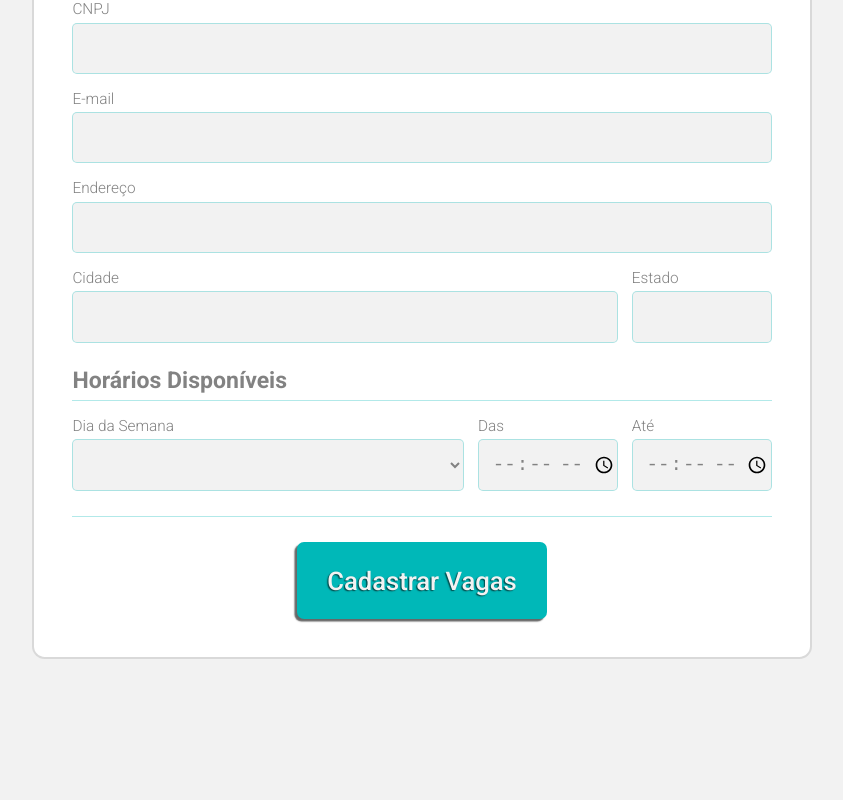
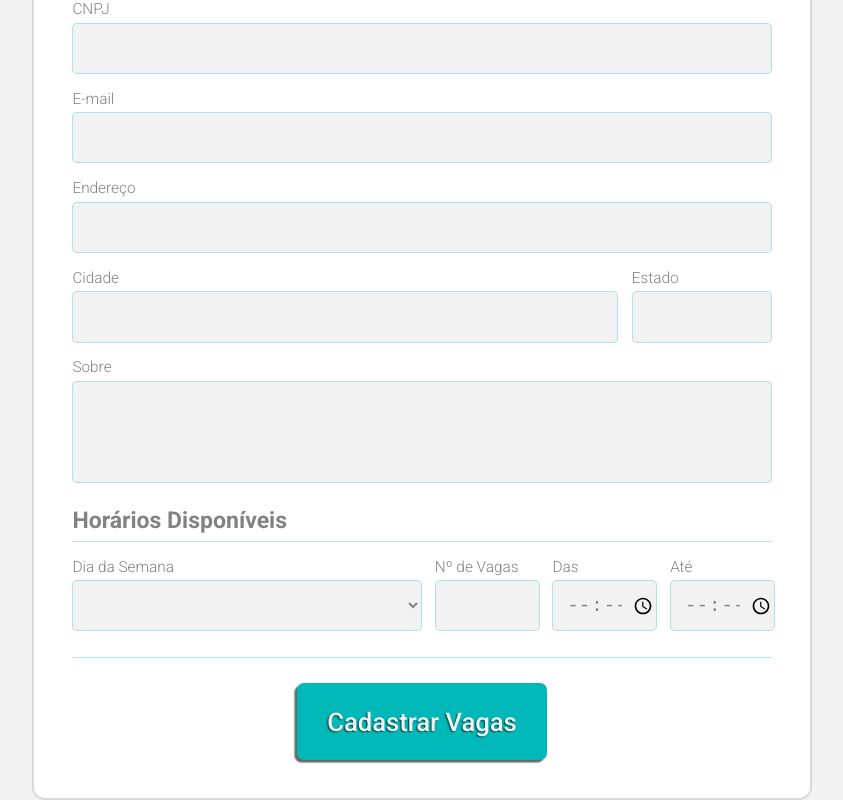
Before and after one commit to KaliloTeixeira/connectlab-frontend, a React (Create React App) app: page /school in a window 1280 px wide. Shown: the part 374-1174 px from the top of the page, without its empty margins (218-1061 px from the left). Before the commit the page ends 1033 px from the top, so only its background shows below. Built offline with nearby package versions, Linux system fonts and the light colour scheme.

Commit message:
feat/ created methods to school forms.

```diff
--- a/src/pages/school/index.js
+++ b/src/pages/school/index.js
@@ -17,41 +17,113 @@ const weekdays = [
 ];
 
 export default class School extends React.Component {
+
+    state = {
+        name: '',
+        cnpj: '',
+        email: '',
+        adress: '',
+        city: '',
+        state: '',
+        img_url: '',
+        description: '',
+        lab: {
+            weekday: '',
+            vacancies: '',
+            time_from: '',
+            time_to: ''
+        }
+    }
+
+    handleSubmit = event => {
+        console.log(this.state.name);
+        console.log(this.state.cnpj);
+        console.log(this.state.email);
+        console.log(this.state.adress);
+        console.log(this.state.city);
+        console.log(this.state.state);
+        console.log(this.state.description);
+        console.log(this.state.lab.weekday);
+        console.log(this.state.lab.vacancies);
+        console.log(this.state.lab.time_from);
+        console.log(this.state.lab.time_to);
+        event.preventDefault();
+    }
+
+    handleInputChange = event => {
+        const target = event.target;
+        const value = target.value;
+        const name = target.name;
+
+        this.setState({ [name]: value });
+    }
+
+    handleWeekdayChange = event => {
+        this.setState({ lab: { weekday: event.target.value } });
+    }
+
+    handleTimeFromChange = event => {
+        const time_from = this.convertHoursToMinutes(event.target.value);
+        this.setState({ lab: { time_from } });
+    }
+
+    handleTimeToChange = event => {
+        const time_to = this.convertHoursToMinutes(event.target.value);
+        this.setState({ lab: { time_to } });
+    }
+
+    handleVacancesChange = event => {
+        this.setState({ lab: { vacancies: event.target.value } });
+    }
+
+    convertHoursToMinutes(time) {
+        const [hour, minutes] = time.split(':');
+        return Number((hour * 60) + minutes)
+    }
+
     render() {
+        const { school, lab } = this.state;
+
         return (
             <div className="school-page" >
                 <Header title={title} />
                 <div className="school-forms-container">
+                    <form onSubmit={this.handleSubmit}>
                         <div className="school-forms-subtitle">
                             <h1>Dados da Instituição</h1>
                         </div>
 
                         <div className="school-forms-section" >
+
                             <div className="school-input-block">
                                 <label for="name" >Razão Social</label>
-                            <input type="text" name="name" id="name" required ></input>
+                                <input type="text" name="name" id="name" required onChange={this.handleInputChange}></input>
                             </div>
                             <div className="school-input-block">
                                 <label for="cnpj" >CNPJ</label>
-                            <input type="text" name="cnpj" id="cnpj" required ></input>
+                                <input type="text" name="cnpj" id="cnpj" required onChange={this.handleInputChange}></input>
                             </div>
                             <div className="school-input-block">
                                 <label for="email" >E-mail</label>
-                            <input type="email" name="email" id="email" required ></input>
+                                <input type="email" name="email" id="email" required onChange={this.handleInputChange}></input>
                             </div>
                             <div className="school-input-block">
                                 <label for="adress" >Endereço</label>
-                            <input type="text" name="adress" id="adress" required ></input>
+                                <input type="text" name="adress" id="adress" required onChange={this.handleInputChange}></input>
                             </div>
                             <div className="school-input-block" id="city-state-block">
                                 <div id="city">
                                     <label for="city" >Cidade</label>
-                                <input type="text" name="city" id="city" required ></input>
+                                    <input type="text" name="city" id="city" required onChange={this.handleInputChange}></input>
                                 </div>
                                 <div id="state">
                                     <label for="state" >Estado</label>
-                                <input type="text" name="state" id="state" required ></input>
+                                    <input type="text" name="state" id="state" required onChange={this.handleInputChange}></input>
                                 </div>
+                            </div>
+                            <div className="school-input-block">
+                                <label for="description" >Sobre</label>
+                                <textarea name="description" id="description" minLength="50" maxLength="200" required onChange={this.handleInputChange}></textarea>
                             </div>
                         </div>
 
@@ -61,8 +133,8 @@ export default class School extends React.Component {
                         <div className="school-forms-section" >
                             <div className="lab-available">
                                 <div className="school-select-block">
-                                <label for="weekday" >Dia da Semana </label>
-                                <select name="weekday" id="weekday" placeholder="Dia da semana" onChange={this.handleWeekdayChange}>
+                                    <label for="weekday" >Dia da Semana</label>
+                                    <select name="weekday" id="weekday" placeholder="Dia da semana" required onChange={this.handleWeekdayChange}>
                                         <option value="" selected="" ></option>
                                         {weekdays.map(weekday => (
                                             <option value={weekdays.indexOf(weekday)}>
@@ -72,22 +144,26 @@ export default class School extends React.Component {
                                     </select>
                                 </div>
 
+                                <div className="vacances-number" >
+                                    <label for="vacances">Nº de Vagas </label>
+                                    <input type="number" onChange={this.handleVacancesChange} />
+                                </div>
+
                                 <div className="lab-input-block">
                                     <label for="time-from">Das </label>
-                                <input type="time" name="time-from" id="time-from" min="0" max="24" placeholder="horário" onChange={this.handleTimeChange} />
-                                {/* value={this.state.forms.time} */}
+                                    <input type="time" name="time-from" id="time-from" min="0" max="24" placeholder="horário" required onChange={this.handleTimeFromChange} />
                                 </div>
                                 <div className="lab-input-block">
                                     <label for="time-to">Até </label>
-                                <input type="time" name="time-to" id="time-to" min="0" max="24" placeholder="horário" onChange={this.handleTimeChange} />
-                                {/* value={this.state.forms.time} */}
+                                    <input type="time" name="time-to" id="time-to" min="0" max="24" placeholder="horário" required onChange={this.handleTimeToChange} />
                                 </div>
                             </div>
                         </div>
 
                         <div className="btn-container" >
-                        <div className="btn-action">Cadastrar Vagas</div>
+                            <input className="btn-action" value="Cadastrar Vagas" type="submit" />
                         </div>
+                    </form>
                 </div>
 
             </div>
--- a/src/pages/school/styles.css
+++ b/src/pages/school/styles.css
@@ -42,7 +42,8 @@
     margin-top: 1rem;
 }
 
-.school-page .school-forms-section .school-input-block input {
+.school-page .school-forms-section .school-input-block input,
+.school-page .school-forms-section .school-input-block textarea {
     width: 100%;
     height: 4rem;
 
@@ -56,11 +57,19 @@
     padding-left: 1rem;
 }
 
-.school-page .school-forms-section .school-input-block input:focus {
+.school-page .school-forms-section .school-input-block input:focus,
+.school-page .school-forms-section .school-input-block textarea:focus {
     border-bottom: 2px solid var(--color-primary);
 }
 
-.school-page .school-forms-section #city-state-block {
+.school-page .school-forms-section .school-input-block textarea {
+    min-height: 8rem;
+    resize: none;
+    padding-top: 0.5rem;
+    font-family: "Roboto" sans-serif;
+}
+
+.school-page .school-forms-section #city-state-block{
     flex-wrap: unset;
     justify-content: space-between;
     margin-top: 1rem;
@@ -85,17 +94,19 @@
     grid-template-rows: 1fr 1fr;
     grid-template-columns: 1fr 1fr;
     grid-template-areas:
-    "weekday weekday"
+    "weekday vacances"
     "time-from time-to";
 
     justify-content: space-between;
+    column-gap: 1rem;
 
     margin-bottom: 2rem;
 }
 
 
 .school-page .school-forms-section .lab-available .school-select-block label,
-.school-page .school-forms-section .lab-available .lab-input-block label {
+.school-page .school-forms-section .lab-available .lab-input-block label,
+.school-page .school-forms-section .lab-available .vacances-number label {
     font-size: 1.2rem;
     line-height: 2rem;
     font-weight: 300;
@@ -103,7 +114,8 @@
 }
 
 .school-page .school-forms-section .lab-available .school-select-block select,
-.school-page .school-forms-section .lab-available .lab-input-block input {
+.school-page .school-forms-section .lab-available .lab-input-block input,
+.school-page .school-forms-section .lab-available .vacances-number input {
     width: 100%;
     height: 4rem;
 
@@ -118,18 +130,25 @@
 }
 
 .school-page .school-forms-section .lab-available .school-select-block select:focus,
-.school-page .school-forms-section .lab-available .lab-input-block input:focus {
+.school-page .school-forms-section .lab-available .lab-input-block input:focus,
+.school-page .school-forms-section .lab-available .vacances-number input:focus {
     border-bottom: 2px solid var(--color-primary);
 }
 
 .school-page .school-forms-section .lab-available .school-select-block {
     grid-area: weekday;
+    width: 140%;
+}
+.school-page .school-forms-section .lab-available .vacances-number {
+    grid-area: vacances;
+    margin-left: auto;
+    width: 60%;
 }
 
 .school-page .school-forms-section .lab-available .lab-input-block {
     grid-area: time-from time-to;
     margin-top: 0.5rem;
-    width: 95%;
+    width: 100%;
 }
 
 .school-page .btn-container {
@@ -157,7 +176,7 @@
     border-radius: 7px;
 
     text-decoration: none;
-    font-family: 'Roboto', sans-serif;
+    font-family: 'Roboto';
     font-size: 2rem;
     color: var(--color-text-in-green);
 
@@ -188,16 +207,19 @@
 
 @media(min-width: 750px){
     .school-page .school-forms-section .lab-available {
-        display: flex;
-        justify-content: space-between;
+        display: grid;
+
+        grid-template-columns: 50% 15% 15% 15%;
+        grid-template-rows: 1fr;
     }
 
-    .school-page .school-forms-section .lab-available .school-select-block {
-        width: 56%;
+    .school-page .school-forms-section .lab-available .school-select-block,
+    .school-page .school-forms-section .lab-available .vacances-number {
+        width: unset;
     }
 
     .school-page .school-forms-section .lab-available .lab-input-block {
-        width: 20%;
         margin-top: unset;
     }
+
 }
```
Lines whose indentation alone changed are shown as unchanged.
